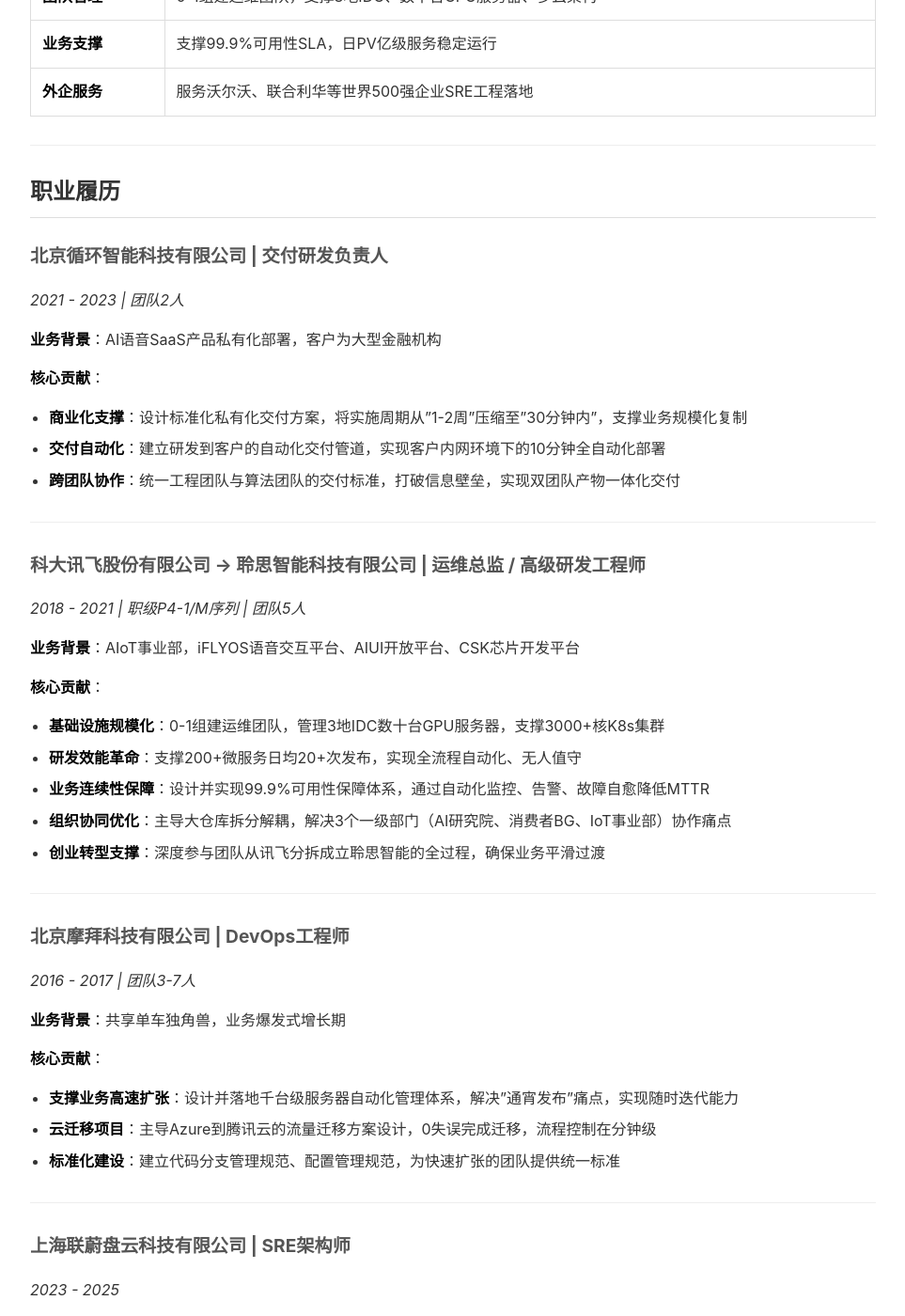
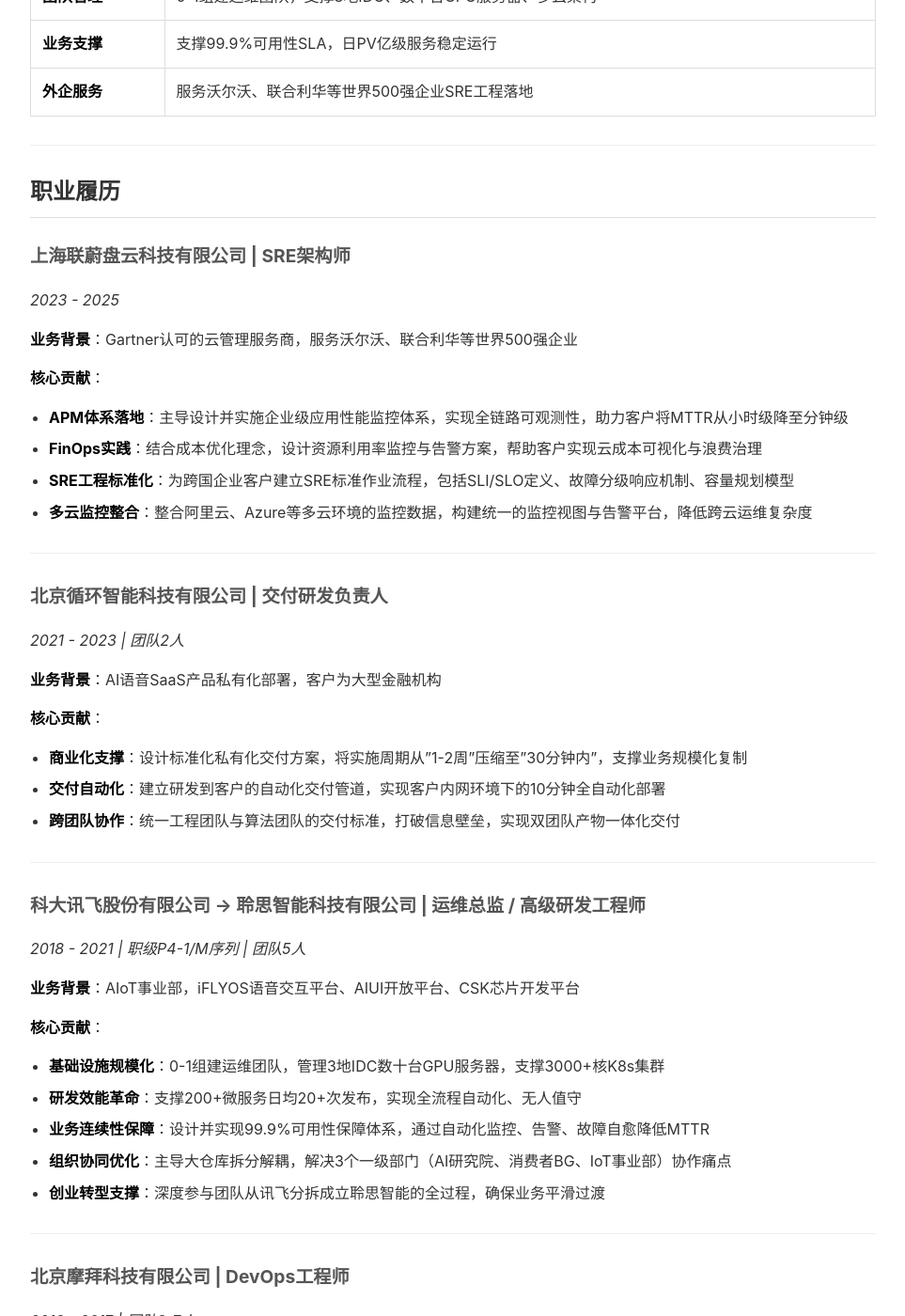
Before and after one commit to SingleCorner/SingleCorner.github.io, a Jekyll site: the page built from profile.md, in a window 1280 px wide and 1400 px high, scrolled down 701 px. Shown: the whole window at 94% size, without its empty margins (158-1121 px from the left). Built offline with Jekyll 4.4.1, drawn with Linux system fonts in a browser that asks for light colours; some of the changed text lies outside the part shown.

Commit message:
fix: 调整联蔚盘云顺序至最前，修正云服务商为阿里云+Azure

```diff
--- a/profile.md
+++ b/profile.md
@@ -70,6 +70,19 @@
 
 ## 职业履历
 
+### 上海联蔚盘云科技有限公司 | SRE架构师
+*2023 - 2025*
+
+**业务背景**：Gartner认可的云管理服务商，服务沃尔沃、联合利华等世界500强企业
+
+**核心贡献**：
+- **APM体系落地**：主导设计并实施企业级应用性能监控体系，实现全链路可观测性，助力客户将MTTR从小时级降至分钟级
+- **FinOps实践**：结合成本优化理念，设计资源利用率监控与告警方案，帮助客户实现云成本可视化与浪费治理
+- **SRE工程标准化**：为跨国企业客户建立SRE标准作业流程，包括SLI/SLO定义、故障分级响应机制、容量规划模型
+- **多云监控整合**：整合阿里云、Azure等多云环境的监控数据，构建统一的监控视图与告警平台，降低跨云运维复杂度
+
+---
+
 ### 北京循环智能科技有限公司 | 交付研发负责人
 *2021 - 2023 | 团队2人*
 
```
Also changed, not shown: other parts of profile.md (+0 -13 lines).
